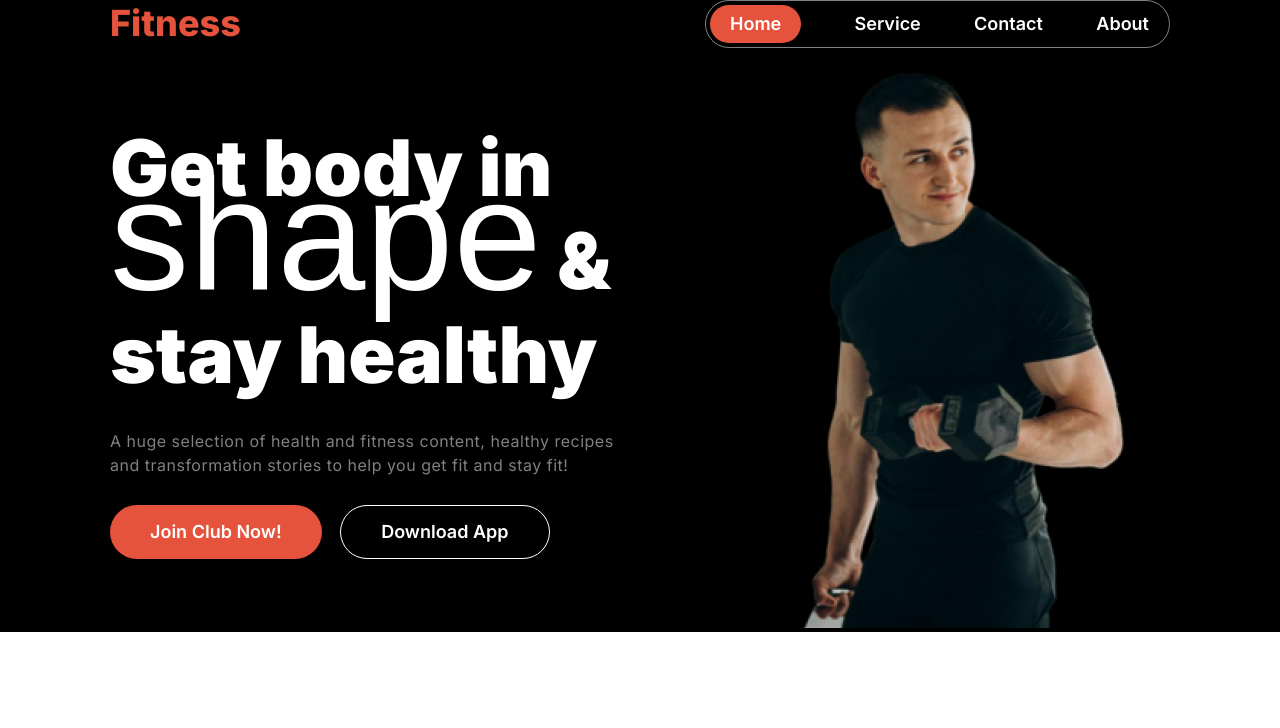
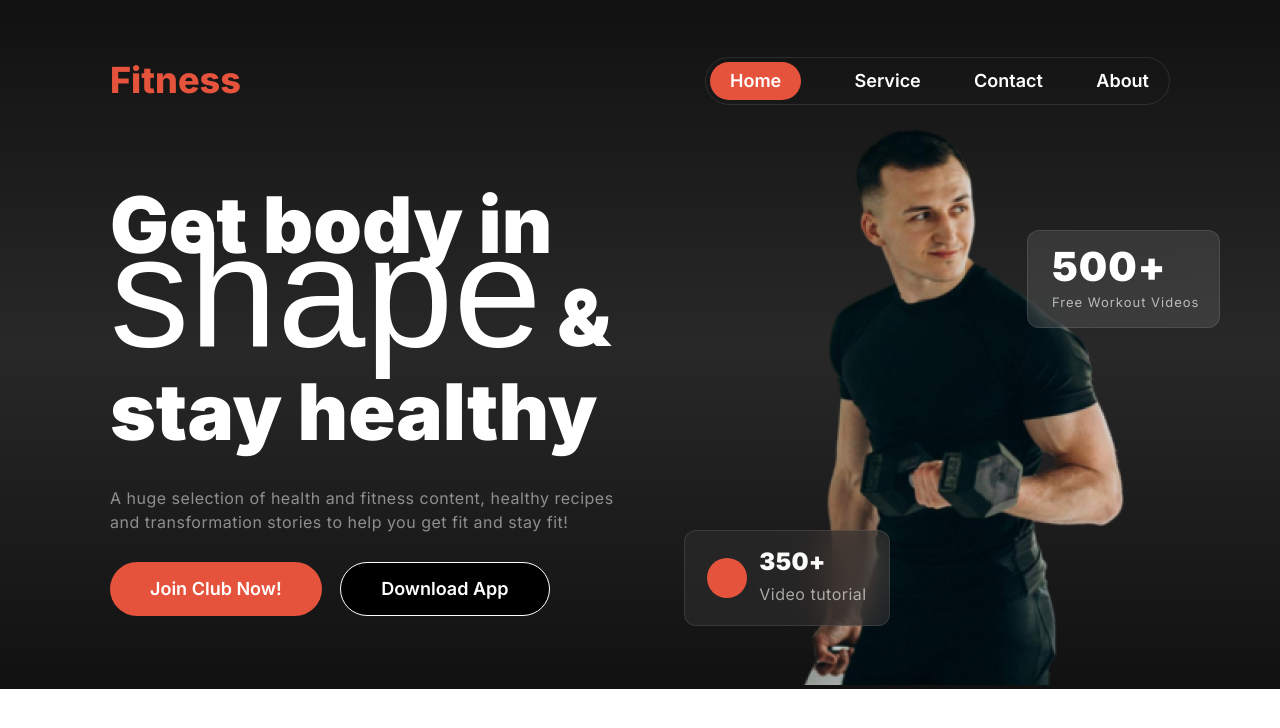
Before and after one commit to khushiiakter/Assignment-002, a plain HTML site: page index.html in a window 1280 px wide. Drawn offline with Linux system fonts and the light colour scheme; a web font is replaced by a local one.

Commit message:
added some cards in header and few changes

```diff
--- a/index.html
+++ b/index.html
@@ -37,10 +37,24 @@
 
             <div class="banner-img">
                 <img src="./images/Images 2.png" alt="">
-                <!-- <div class="box-500">
+
+                <div class="box-500">
                     <h3>500+</h3>
                     <p>Free Workout Videos</p>
-                </div> -->
+                </div>
+
+                <div class="box-350">
+                    <div class="circle">
+
+                    </div>
+                    <div class="text-350">
+                        <h3>350+</h3>
+                        <p>Video tutorial</p>
+                    </div>
+
+                </div>
+
+
             </div>
         </div>
 
--- a/styles/style.css
+++ b/styles/style.css
@@ -12,7 +12,11 @@
 /* font-family: 'Miama', sans-serif; */
 /* font-family: "Inter", sans-serif; */
 header{
-    background-color: black;
+    background: linear-gradient(180.00deg,
+    rgb(17, 17, 17),
+    rgb(41, 40, 40),
+    rgb(17, 17, 17));
+
 
 }
 /* nav start here */
@@ -22,6 +26,7 @@ nav{
     justify-content: space-between;
     max-width: 1060px;
     margin: 0 auto;
+    padding-top: 57px;
 }
 .nav-options{
     display: flex;
@@ -31,7 +36,7 @@ nav{
     list-style-type: none;
     width: 465px;
     padding: 4px 20px 4px 4px;
-    border: 1px solid rgba(255, 255, 255, 0.5);
+    border: 1px solid rgba(255, 255, 255, 0.1);
     border-radius: 39px;
 
 }
@@ -132,11 +137,77 @@ nav{
     margin-right: 24px;
     position: relative;
 }
+.box-500{
+    position: absolute;
+    left: 230px;
+    top: 125px;
+    width: 193px;
+    height: 98px;
+    display: flex;
+    flex-direction: column;
+    padding-left: 24px;
+    justify-content: center;
+
+    box-sizing: border-box;
+    border: 1px solid rgba(255, 255, 255, 0.1);
+    border-radius: 12px;
+
+    backdrop-filter: blur(20px);
+    background: rgba(255, 255, 255, 0.1);
+}
 .box-500 h3{
     color: #ffffff;
     font-size: 40px;
     font-weight: 900;
     line-height: 40px;
     letter-spacing: 1px;
+    margin-bottom: 5px;
+}
+.box-500 p{
+    color: #FFFFFFA6;
+    font-size: 0.8125rem;
+    font-weight: 400;
+    line-height: 20px;
+    letter-spacing: 1px;
+}
+/* 2nd box - 350 */
+.box-350{
+    position: absolute;
+    bottom: 63px;
+    right: 256px;
+    width: 206px;
+    height: 96px;
+    display: flex;
+    justify-content: center;
+    align-items: center;
+    box-sizing: border-box;
+    border: 1px solid rgba(255, 255, 255, 0.1);
+    border-radius: 12px;
+    backdrop-filter: blur(20px);
+    background: rgba(48, 48, 48, 0.54);
+}
+.circle{
+    width: 40px;
+    height: 40px;
+    background-color: #E6533C;
+    border-radius: 50%;
+}
+.text-350{
+    margin-left: 12px;
+}
+.text-350 h3{
+    color: #FAFAF9;
+    font-size: 1.5rem;
+    font-weight: 900;
+    line-height: 24px;
+    letter-spacing: 0.3px;
+    margin-bottom: 8px;
+}
+.text-350 p{
+    font-size: 1rem;
+    font-weight: 400;
+    line-height: 24px;
+    letter-spacing: 0.5px;
+    color: #EFEDE8A6;
 }
 /* banner end here */
```
